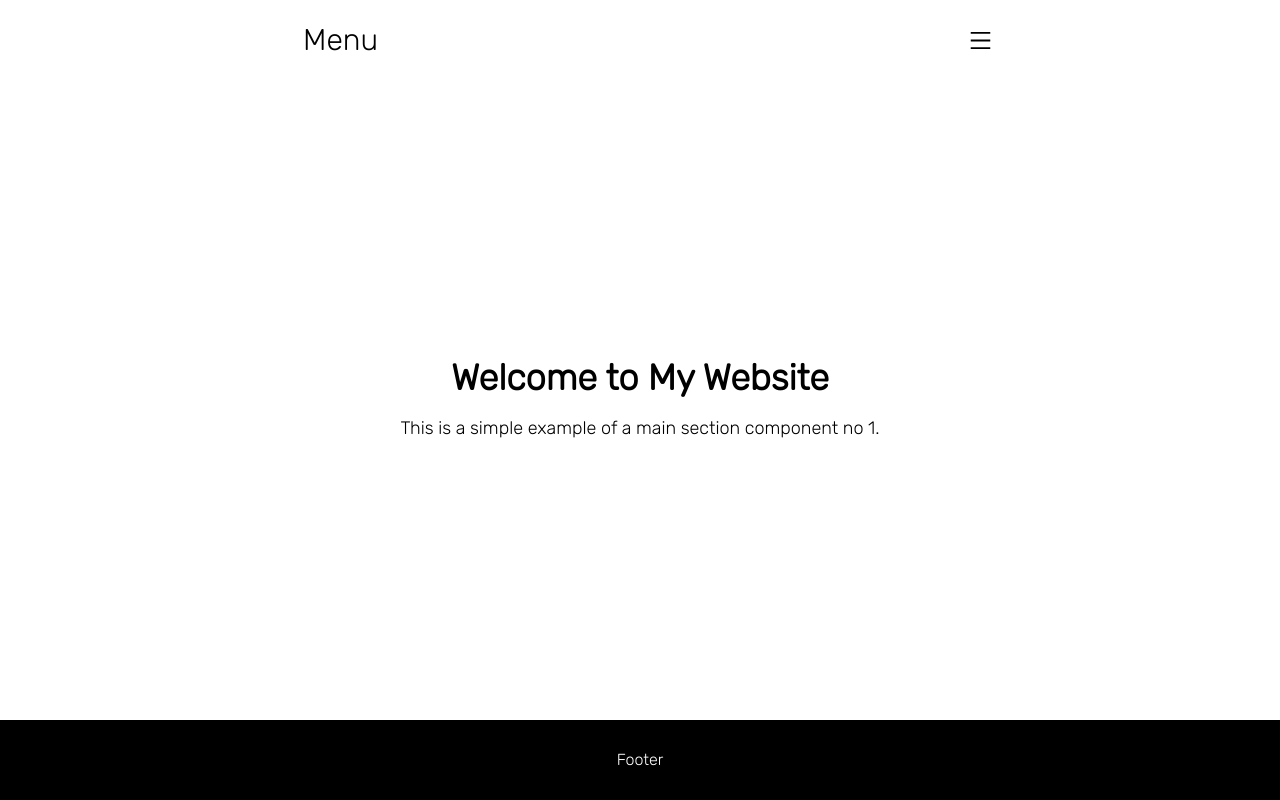
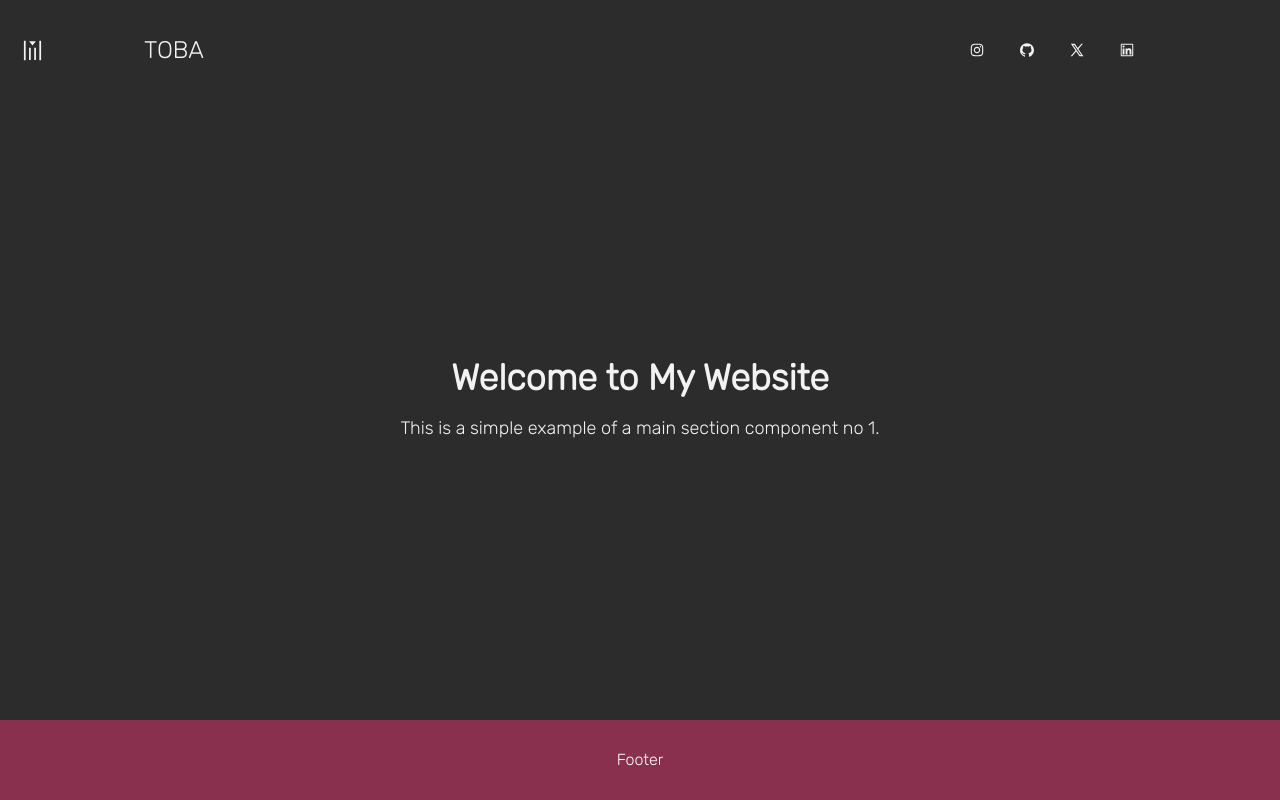
Before and after one commit to HowdyHowe/web_portofolio_test, a React (Vite) app: page / in a window 1280 px wide. Built offline with nearby package versions, Linux system fonts and the light colour scheme.

Commit message:
Perbaikan navbar, pembuatan sidebar, dan penambahan icon.

```diff
--- a/package.json
+++ b/package.json
@@ -14,7 +14,8 @@
     "react": "^19.1.0",
     "react-dom": "^19.1.0",
     "react-icons": "^5.5.0",
-    "sass": "^1.88.0"
+    "sass": "^1.88.0",
+    "tailwind-scrollbar": "^4.0.2"
   },
   "devDependencies": {
     "@eslint/js": "^9.25.0",
--- a/src/components/layout/navbar.tsx
+++ b/src/components/layout/navbar.tsx
@@ -1,23 +1,46 @@
-import { AiOutlineMenu, } from 'react-icons/ai'
+import { useState } from 'react';
+import { AiOutlineClose, AiOutlineMenuUnfold, AiOutlineInstagram, AiOutlineX, AiOutlineGithub, AiOutlineLinkedin } from 'react-icons/ai'
 
 function Navbar() {
+    const [isNavbar, setIsNavbar] = useState(true);
+
+    const handleNavbar = () => {
+      setIsNavbar(!isNavbar);
+    }
+
     return (
         <header className="navbar">
-          <h1 className="text-3xl p-4 rubik-light">Menu</h1>
+          <h1 className="text-2xl p-4">TOBA</h1>
             <ul className="navbar-content">
-              <li className="navbar-content-item">contoh</li>
-              <li className="navbar-content-item">ini</li>
-              <li className="navbar-content-item">list</li>
+              <li className="navbar-content-item">
+                <AiOutlineInstagram/>
+              </li>
+              <li className="navbar-content-item">
+                <AiOutlineGithub/>
+              </li>
+              <li className="navbar-content-item">
+                <AiOutlineX/>
+              </li>
+              <li className="navbar-content-item">
+                <AiOutlineLinkedin/>
+              </li>
             </ul>
-          <div>
-            <AiOutlineMenu size={25}/>
+
+          <div onClick={handleNavbar} className="fixed left-5 rotate-90 ">
+            {isNavbar ? <AiOutlineMenuUnfold size={25} /> : <AiOutlineClose size={25} />}
           </div>
-          <div className="sidebar">
-          <h1 className="text-3xl p-4">Menu</h1>
+
+          <div className={`fixed w-[200px] h-[60%] top-[20%] rounded-full bg-[#522546]  ${!isNavbar ? "left-[-80px] ease-in-out duration-700" : "left-[-100%] ease-in-out duration-500"}`}/>
+          <div className={!isNavbar ? "sidebar left-0 ease-in-out duration-500" : "sidebar left-[-100%] ease-in-out duration-1000"}>
             <ul className="sidebar-content">
-              <li className="sidebar-item">contoh</li>
-              <li className="sidebar-item">ini</li>
-              <li className="sidebar-item">list</li>
+              <li className="sidebar-content-item">contoh</li>
+              <li className="sidebar-content-item">ini</li>
+              <li className="sidebar-content-item">list</li>
+              <li className="sidebar-content-item">list</li>
+              <li className="sidebar-content-item">list</li>
+              <li className="sidebar-content-item">list</li>
+              <li className="sidebar-content-item">list</li>
+              <li className="sidebar-content-item">list</li>
             </ul>
           </div>
         </header>
--- a/src/components/ui/main-section-1.tsx
+++ b/src/components/ui/main-section-1.tsx
@@ -1,7 +1,7 @@
 function MainSection1() {
   return (
     <div className="main-section-1">
-      <h1 className="text-4xl font-bold text-center">Welcome to My Website</h1>
+      <h1 className="text-4xl font-bold ">Welcome to My Website</h1>
       <p className="mt-4 text-lg text-center">
         This is a simple example of a main section component no 1.
       </p>
--- a/src/styles/base-style.scss
+++ b/src/styles/base-style.scss
@@ -1,8 +1,4 @@
 
 body{
-    @apply bg-white;
+    @apply bg-[#2C2C2C] text-[#f2f2f2];
 }
-
-// .base-page{
-//     @apply flex flex-col;
-// }
--- a/src/styles/footer-style.scss
+++ b/src/styles/footer-style.scss
@@ -1,5 +1,5 @@
 .footer{
-    @apply fixed flex flex-row items-center justify-center bottom-0 w-full h-[10%] bg-black;
+    @apply fixed flex flex-row items-center justify-center bottom-0 w-full h-[10%] bg-[#88304E];
 
     .footer-content{
         @apply flex text-white pl-0;
--- a/src/styles/main-style.scss
+++ b/src/styles/main-style.scss
@@ -1,3 +1,3 @@
 .main{
-    @apply h-screen overflow-y-scroll snap-y snap-mandatory;
+    @apply h-screen overflow-y-scroll snap-y snap-mandatory scroll-smooth scrollbar-none;
 }
--- a/src/styles/navbar-style.scss
+++ b/src/styles/navbar-style.scss
@@ -1,29 +1,29 @@
 // navbar website
 .navbar{
-    @apply fixed flex flex-row items-center justify-around w-full h-[10%] bg-white;
+    @apply fixed flex flex-row items-center justify-between w-full h-[100px] px-[10%];
 
     // menu navbar
     .navbar-content{
-        @apply flex hidden list-none pl-0;
+        @apply flex list-none  pl-0 ;
     }
 
     // item dari navbar
     .navbar-content-item{
-        @apply p-2 ml-3 text-white font-mono text-lg font-bold;
+        @apply flex items-center justify-center w-[50px] p-2;
     }
 
     // sidebar website
     .sidebar{
-        @apply fixed hidden h-full w-[60%] left-0 top-0 bg-white border-r-2 border-black;
+        @apply fixed h-full w-[200px] top-[25%];
     }
 
     // menu sidebar
     .sidebar-content{
-        @apply list-none pl-0 ;
+        @apply list-none h-full pl-0;
     }
 
     // item dari sidebar
-    .sidebar-item{
-        @apply p-4 border-b-2 border-black;
+    .sidebar-content-item{
+        @apply p-4 ;
     }
 }
--- a/src/styles/style.scss
+++ b/src/styles/style.scss
@@ -10,6 +10,5 @@
 }
 
 html {
-    background-color: white;
     font-family: "Rubik-Light", "open-sans";
 }
--- a/tailwind.config.js
+++ b/tailwind.config.js
@@ -7,5 +7,5 @@ export default {
   theme: {
     extend: {},
   },
-  plugins: [],
+  plugins: [require('tailwind-scrollbar')],
 };
```
Also changed, not shown: src/components/ui/main-section-2.tsx (line endings or trailing spaces), 1 other file (tests, documents, lock files or other folders).
